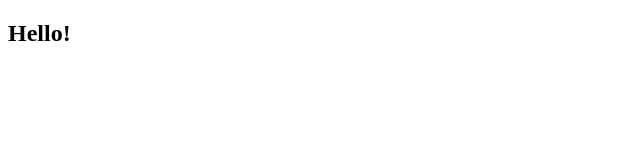
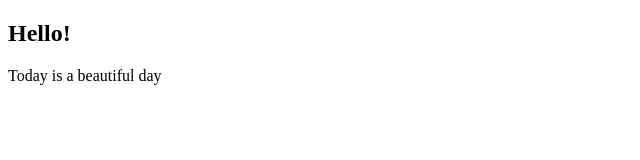
Before and after one commit to CodeJunkieSammie/new-repo, a plain HTML site: page index.html in a window 1280 px wide. Shown: the whole page, without its empty margins (0-640 px from the left). Drawn offline with Linux system fonts and the light colour scheme.

Commit message:
Add Paragraph

```diff
--- a/index.html
+++ b/index.html
@@ -9,6 +9,7 @@
   <body>
     <header>
       <h2>Hello!</h2>
+      <p>Today is a beautiful day</p>
     </header>
     <main></main>
     <footer></footer>
```
